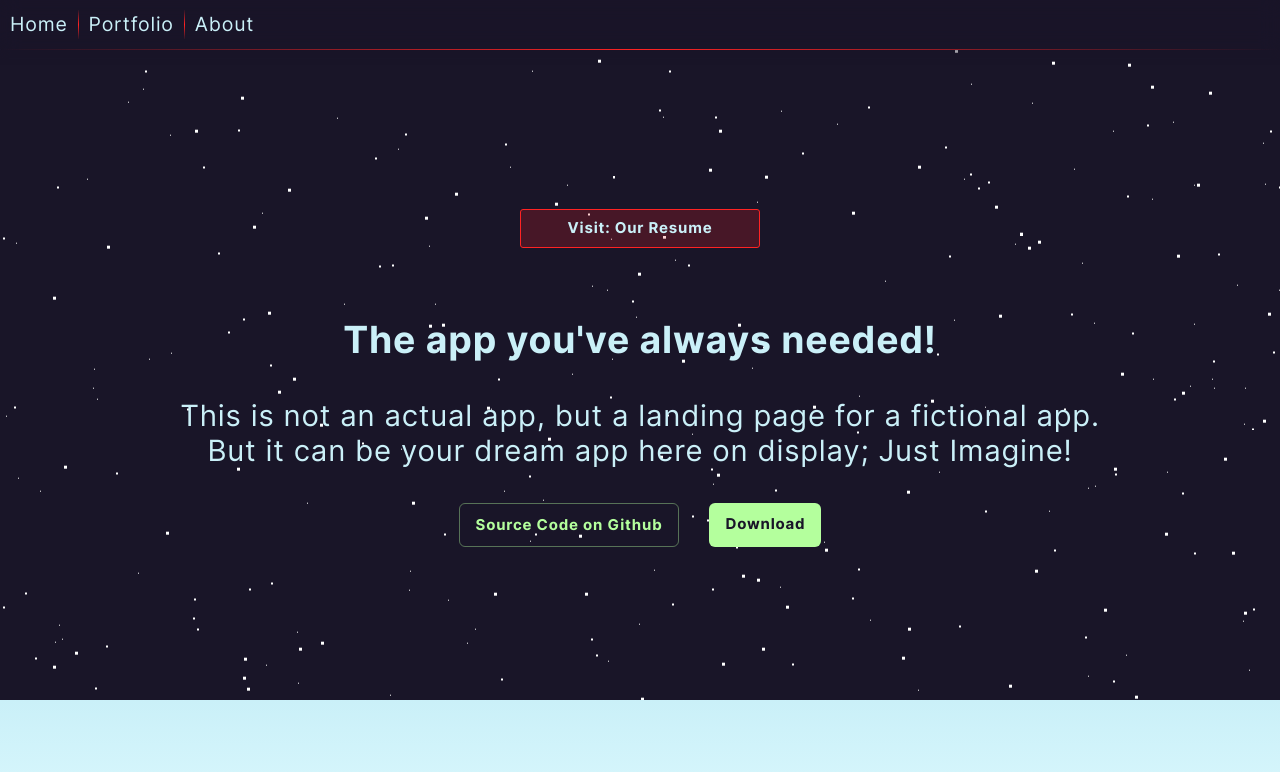
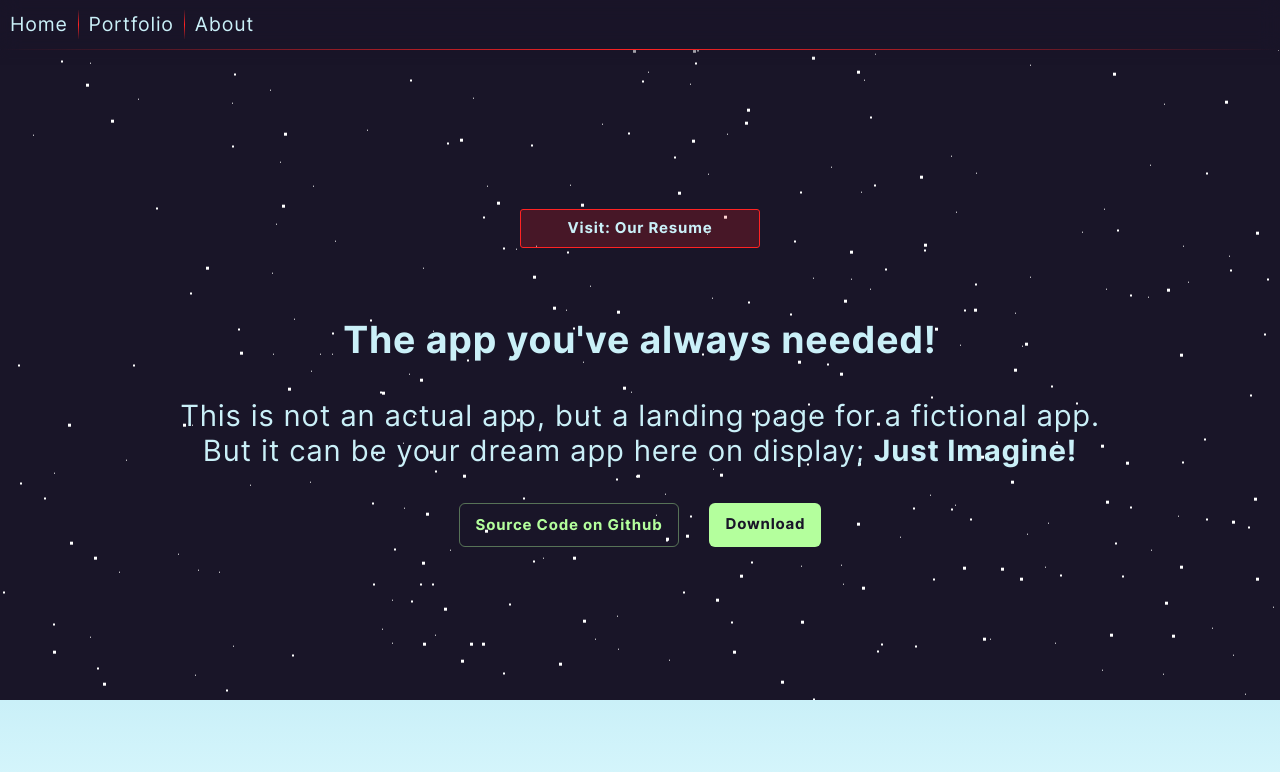
Before and after one commit to FarKiD/AppLanding-NextJS, a Next.js app: page / in a window 1280 px wide. Shown: the top 772 px of the page. Built offline with nearby package versions, Linux system fonts and the light colour scheme.

Commit message:
Final Touches

```diff
--- a/pages/index.tsx
+++ b/pages/index.tsx
@@ -44,14 +44,14 @@ export default function Home() {
           <h2>
             This is not an actual app, but a landing page for a fictional app.
             <br />
-            But it can be your dream app here on display; <span>Just Imagine!</span>
+            But it can be your dream app here on display; <span className={classes.imagine}>Just Imagine!</span>
           </h2>
         </div>
         <div className={classes.introSecondButtonsContainer}>
-          <Link className={classes.githubBtn} href={'#'}>
+          <Link className={classes.githubBtn} href={'#'} onClick={downloadHandler}>
             Source Code on Github
           </Link>
-          <Link className={classes.downloadBtn} href={'#'}>
+          <Link className={classes.downloadBtn} href={'#'} onClick={downloadHandler}>
             Download
           </Link>
         </div>
--- a/styles/_colors.scss
+++ b/styles/_colors.scss
@@ -3,6 +3,7 @@ $black1: #00111c;
 $purple: #2c0d21;
 $purple1: #5C162E;
 $red: #ff2323;
+$red1: #c70f0f;
 
 $cyan: #caf0f8;
 $green: #b4ff9d;
--- a/styles/globals.scss
+++ b/styles/globals.scss
@@ -40,6 +40,10 @@ a {
 /* Handle */
 ::-webkit-scrollbar-thumb {
   background: $red;
+}
+
+::-webkit-scrollbar-thumb:hover {
+  background: $red1;
 }
 
 // * Font Sizes
--- a/styles/pages/index.module.scss
+++ b/styles/pages/index.module.scss
@@ -111,6 +111,10 @@ $shadows-big:    multiple-box-shadow(100);
   h1 {
     margin: 0 0 3.5rem 0;
   }
+}
+
+.imagine {
+  font-family: $font-bold;
 }
 
 .introSecondButtonsContainer {
```
